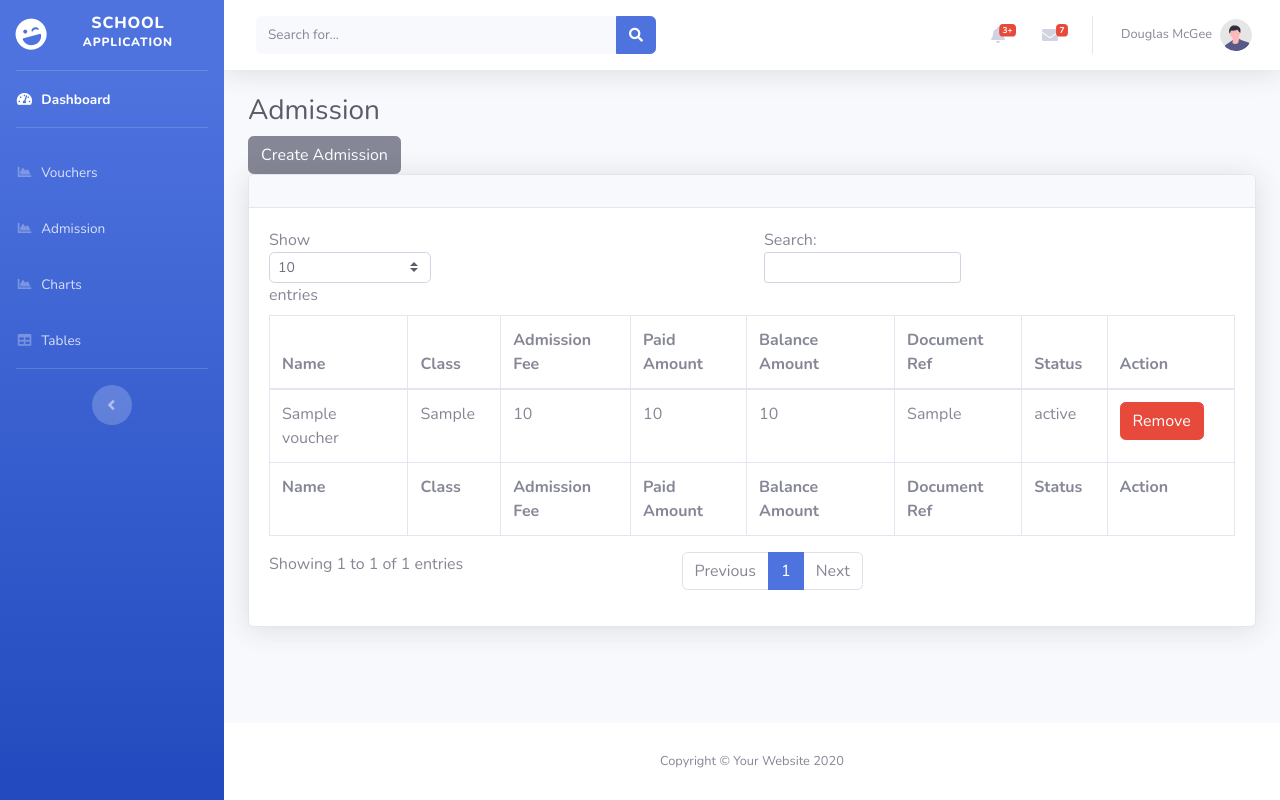
After one commit to smsibghatullah/school_fooline_app, a Django app: template application/templates/admission.html in a window 1280 px wide. The commit adds this page. Run offline with Django 3.2, Linux system fonts and the light colour scheme; the template is opened without the code that fills it: most values are stand-ins (such as "Sample title", 1, 10 or a date in 2020); some libraries are stand-ins or nearby versions.

Commit message:
admission for completed

```diff
--- /dev/null
+++ b/application/templates/admission.html
@@ -0,0 +1,233 @@
+
+{% extends 'base.html' %}
+
+{% block content %}
+
+{% load static %}
+    <!-- Page Wrapper -->
+    <div id="wrapper">
+
+        <!-- Sidebar -->
+        {% include 'partials/_sidebar.html' %}
+        <!-- End of Sidebar -->
+
+        <!-- Content Wrapper -->
+        <div id="content-wrapper" class="d-flex flex-column">
+
+            <!-- Main Content -->
+            <div id="content">
+
+                <!-- Topbar -->
+                {% include 'partials/_headernav.html' %}
+                <!-- End of Topbar -->
+
+                <!-- Begin Page Content -->
+                <div class="container-fluid">
+
+                    <!-- Page Heading -->
+                    <h1 class="h3 mb-2 text-gray-800">Admission</h1>
+                    <button class="btn btn-secondary" type="button" id="create_admission">Create Admission</button>
+
+                    <!-- DataTales Example -->
+                    <div class="card shadow mb-4">
+                        <div class="card-header py-3">
+                            <h6 class="m-0 font-weight-bold text-primary"></h6>
+                        </div>
+                        <div class="card-body">
+                            <div class="table-responsive">
+                                <table class="table table-bordered" id="dataTable" width="100%" cellspacing="0">
+                                    <thead>
+                                        <tr>
+                                            <th>Name</th>
+                                            <th>Class</th>
+                                            <th>Admission Fee</th>
+                                            <th>Paid Amount</th>
+                                            <th>Balance Amount</th>
+                                            <th>Document Ref</th>
+                                            <th>Status</th>
+                                            <th>Action</th>
+                                        </tr>
+                                    </thead>
+                                    <tfoot>
+                                        <tr>
+                                            <th>Name</th>
+                                            <th>Class</th>
+                                            <th>Admission Fee</th>
+                                            <th>Paid Amount</th>
+                                            <th>Balance Amount</th>
+                                            <th>Document Ref</th>
+                                            <th>Status</th>
+                                            <th>Action</th>
+                                        </tr>
+                                    </tfoot>
+                                    <tbody>
+                                        {% for voucher in list %}
+                                        <tr>
+                                            <td>{{voucher.student_name}}</td>
+                                            <td>{{voucher.student_class}}</td>
+                                            <td>{{voucher.admission_fee}}</td>
+                                            <td>{{voucher.paid_amount}}</td>
+                                            <td>{{voucher.balance_amount}}</td>
+                                            <td>{{voucher.document_referance}}</td>
+                                            <td>{{voucher.status}}</td>
+                                            <td>
+                                                <button data-id="{{voucher.id}}" class="btn btn-danger remove"  type="button">Remove</button>
+                                            </td>
+
+                                        </tr>
+                                        {% endfor %}
+
+
+                                    </tbody>
+                                </table>
+                            </div>
+                        </div>
+                    </div>
+
+                </div>
+                <!-- /.container-fluid -->
+
+            </div>
+            <!-- End of Main Content -->
+
+            <!-- Footer -->
+            <footer class="sticky-footer bg-white">
+                <div class="container my-auto">
+                    <div class="copyright text-center my-auto">
+                        <span>Copyright &copy; Your Website 2020</span>
+                    </div>
+                </div>
+            </footer>
+            <!-- End of Footer -->
+
+        </div>
+        <!-- End of Content Wrapper -->
+
+    </div>
+    <!-- End of Page Wrapper -->
+
+    <!-- Scroll to Top Button-->
+    <a class="scroll-to-top rounded" href="#page-top">
+        <i class="fas fa-angle-up"></i>
+    </a>
+
+    <!-- Logout Modal-->
+    <div class="modal fade" id="logoutModal" tabindex="-1" role="dialog" aria-labelledby="exampleModalLabel"
+        aria-hidden="true">
+        <div class="modal-dialog" role="document">
+            <div class="modal-content">
+                <div class="modal-header">
+                    <h5 class="modal-title" id="exampleModalLabel">Ready to Leave?</h5>
+                    <button class="close" type="button" data-dismiss="modal" aria-label="Close">
+                        <span aria-hidden="true">×</span>
+                    </button>
+                </div>
+                <div class="modal-body">Select "Logout" below if you are ready to end your current session.</div>
+                <div class="modal-footer">
+                    <button class="btn btn-secondary" type="button" data-dismiss="modal">Cancel</button>
+                    <a class="btn btn-primary" href="login.html">Logout</a>
+                </div>
+            </div>
+        </div>
+    </div>
+
+
+    {% include 'partials/_admission_form.html' %}
+    <!-- <script src="js/demo/datatables-demo.js"></script> -->
+      <!-- Page level plugins -->
+      <!-- <script src="vendor/datatables/jquery.dataTables.min.js"></script>
+      <script src="vendor/datatables/dataTables.bootstrap4.min.js"></script>
+   -->
+      <!-- Page level custom scripts -->
+      <!-- <script src="js/demo/datatables-demo.js"></script> -->
+      <script>
+
+                window.addEventListener('load', function () {
+                    $('#create_admission').on('click', function(){
+                        let voucherid = $(this).attr('data-voucherid');
+                        $('#voucherid').val(voucherid);
+                        console.log(voucherid);
+                        $('#admission_form').modal('show');
+                    });
+
+                    $('.remove').on('click', function(){
+                        let id = $(this).attr('data-id');
+                        console.log(id);
+
+                        ajaxRequest= $.ajax({
+                                    url: "admission?id="+id,
+                                    headers: {'X-CSRFToken': csrftoken},
+                                    type: "delete",
+                                    data: {id}
+                                });
+
+                            /*  Request can be aborted by ajaxRequest.abort() */
+
+                            ajaxRequest.done(function (response, textStatus, jqXHR){
+
+                                Swal.fire('Admission Deleted Successfully', '', 'success' )
+
+                                setTimeout(function() {location.reload()}, 2000)
+                            });
+
+                            /* On failure of request this function will be called  */
+                            ajaxRequest.fail(function (){
+                                Swal.fire({
+                                    icon: 'error',
+                                    title: 'Oops...',
+                                    text: 'Something went wrong!',
+                                    footer: '<a href="">Why do I have this issue?</a>'
+                                    })
+                            });
+
+                    });
+
+
+
+                });
+                function create_admission(){
+                            let student_name = $( "input[name=student_name]" ).val();
+                            let student_class = $( "input[name=student_class]" ).val();
+                            let admission_fee = $( "input[name=admission_fee]" ).val();
+                            let paid_amount = $( "input[name=paid_amount]" ).val();
+                            let balance_amount = $( "input[name=balance_amount]" ).val();
+                            let document_referance = $( "input[name=document_referance]" ).val();
+                            console.log({student_name, student_class, admission_fee, paid_amount, balance_amount, document_referance});
+                            if(!student_name && !student_class && !admission_fee  && !paid_amount && !balance_amount && !document_referance){
+                                Swal.fire({ icon: 'error',  text: 'All fields are required' });
+                                    return false;
+                            }
+
+
+
+                            ajaxRequest= $.ajax({
+                                    url: "admission",
+                                    headers: {'X-CSRFToken': csrftoken},
+                                    type: "post",
+                                    data: {student_name, student_class, admission_fee, paid_amount, balance_amount, document_referance}
+                                });
+
+                            /*  Request can be aborted by ajaxRequest.abort() */
+
+                            ajaxRequest.done(function (response, textStatus, jqXHR){
+
+                                Swal.fire('Admission Created Successfully', '', 'success' )
+
+                                setTimeout(function() {location.reload()}, 2000)
+                            });
+
+                            /* On failure of request this function will be called  */
+                            ajaxRequest.fail(function (){
+                                Swal.fire({
+                                    icon: 'error',
+                                    title: 'Oops...',
+                                    text: 'Something went wrong!',
+                                    footer: '<a href="">Why do I have this issue?</a>'
+                                    })
+                            });
+                    }
+
+      </script>
+
+
+    {% endblock %}
--- a/application/templates/base.html
+++ b/application/templates/base.html
@@ -37,6 +37,7 @@
     <!-- Core plugin JavaScript-->
     <script src="{% static 'vendor/jquery-easing/jquery.easing.min.js' %}" ></script>
 
+
     <!-- Custom scripts for all pages-->
     <script src="{% static 'js/sb-admin-2.min.js' %}" ></script>
 
@@ -51,6 +52,7 @@
     <script src="{% static 'vendor/datatables/dataTables.bootstrap4.min.js' %}" ></script>
     <script src="{% static 'js/demo/datatables-demo.js' %}" ></script>
     <script src="//cdn.jsdelivr.net/npm/sweetalert2@11"></script>
+
     <script>
         function getCookie(name) {
             let cookieValue = null;
--- /dev/null
+++ b/application/templates/partials/_admission_form.html
@@ -0,0 +1,57 @@
+    <div class="modal fade" id="admission_form" tabindex="-1" role="dialog" aria-labelledby="exampleModalLabel"   aria-hidden="true">
+        <div class="modal-dialog" role="document">
+            <div class="modal-content">
+                <div class="modal-header">
+                    <h5 class="modal-title" id="exampleModalLabel">Admission</h5>
+                    <button class="close" type="button" data-dismiss="modal" aria-label="Close">
+                    <span aria-hidden="true">×</span>
+                    </button>
+                </div>
+                <div class="modal-body" >
+                    <form  id="form"></form>
+
+                        <div class="form-group">
+                            <label for="student_name">Student Name</label>
+                            <input name="student_name" id="student_name" type="text" class="form-control"  placeholder="Student Name">
+                            <small style="display:none ;" class="form-text text-danger "> is required field</small>
+                        </div>
+
+                        <div class="form-group">
+                            <label for="student_class">Student Class</label>
+                            <input name="student_class" id="student_class" type="text" class="form-control"  placeholder="Student Class">
+                            <small style="display:none ;" class="form-text text-danger "> is required field</small>
+                        </div>
+
+                       <div class="form-group">
+                            <label for="admission_fee">Student Fee</label>
+                            <input name="admission_fee" id="admission_fee" type="number" class="form-control"  placeholder="Student Fee">
+                            <small style="display:none ;" class="form-text text-danger "> is required field</small>
+                       </div>
+
+                       <div class="form-group">
+                            <label for="paid_amount">Paid Amount</label>
+                            <input name="paid_amount" id="paid_amount" type="number" class="form-control"  placeholder="Paid Amount">
+                            <small style="display:none ;" class="form-text text-danger "> is required field</small>
+                       </div>
+
+                       <div class="form-group">
+                            <label for="balance_amount">Balance Amount</label>
+                            <input name="balance_amount" id="balance_amount" type="number" class="form-control"  placeholder="Balance Amount">
+                            <small style="display:none ;" class="form-text text-danger "> is required field</small>
+                        </div>
+
+                        <div class="form-group">
+                            <label for="document_referance">Document Referance</label>
+                            <input name="document_referance" id="document_referance" type="text" class="form-control"  placeholder="Document Referance">
+                            <small style="display:none ;" class="form-text text-danger "> is required field</small>
+                        </div>
+
+                    <div class="modal-footer">
+                        <button onclick="create_admission()" class="btn btn-primary">Submit</button>
+                    </div>
+                    </form>
+
+                </div>
+            </div>
+        </div>
+    </div>
--- a/application/templates/partials/_sidebar.html
+++ b/application/templates/partials/_sidebar.html
@@ -97,6 +97,11 @@
             <i class="fas fa-fw fa-chart-area"></i>
             <span>Vouchers</span></a>
     </li>
+    <li class="nav-item">
+        <a class="nav-link" href="admission">
+            <i class="fas fa-fw fa-chart-area"></i>
+            <span>Admission</span></a>
+    </li>
     <!-- Nav Item - Charts -->
     <li class="nav-item">
         <a class="nav-link" href="charts">
--- a/application/urls.py
+++ b/application/urls.py
@@ -8,6 +8,7 @@ urlpatterns = [
     path('charts', views.charts, name='charts'),
     path('vouchers', views.vouchers, name='vouchers'),
     path('postvoucher', views.postvoucher, name='postvoucher'),
+    path('admission', views.admission, name='admission'),
     # ex: /polls/5/
     # path('<int:question_id>/', views.detail, name='detail'),
     # # ex: /polls/5/results/
```
Also changed, not shown: application/models.py (+7 -7 lines), application/views.py (+23 -1 lines), application/migrations/0007_rename_admissionfee_admission_admission_fee_and_more.py (added), db.sqlite3.
